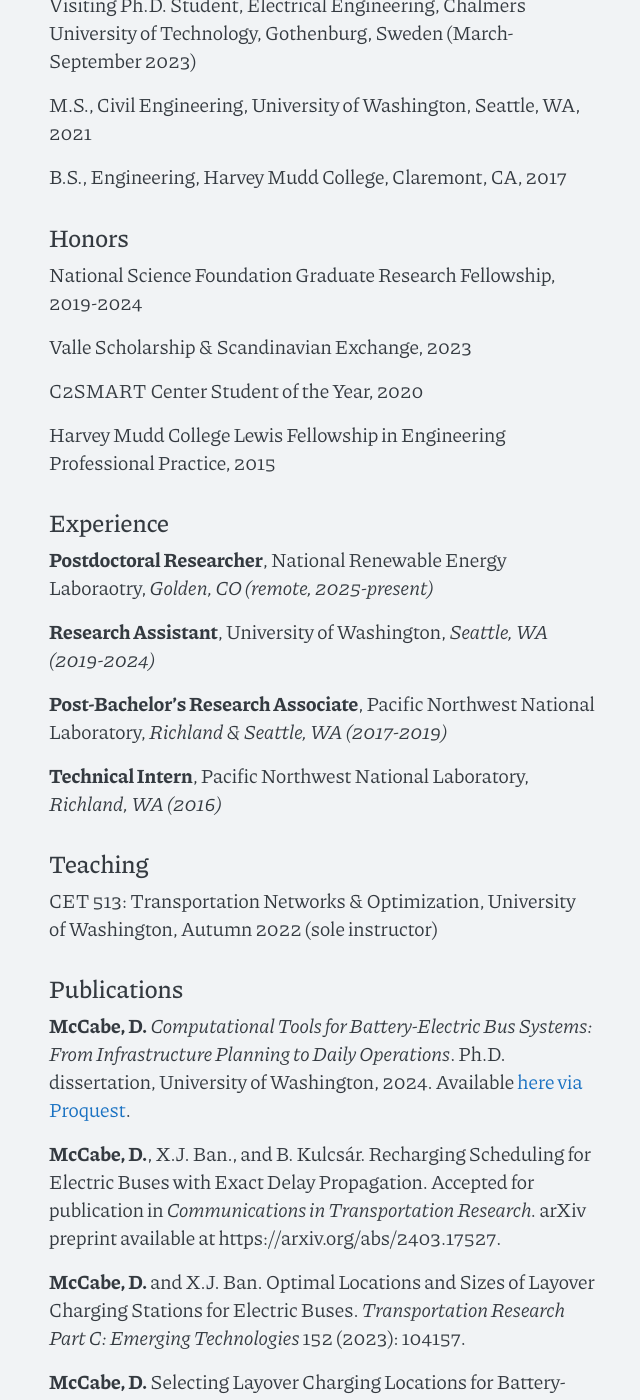
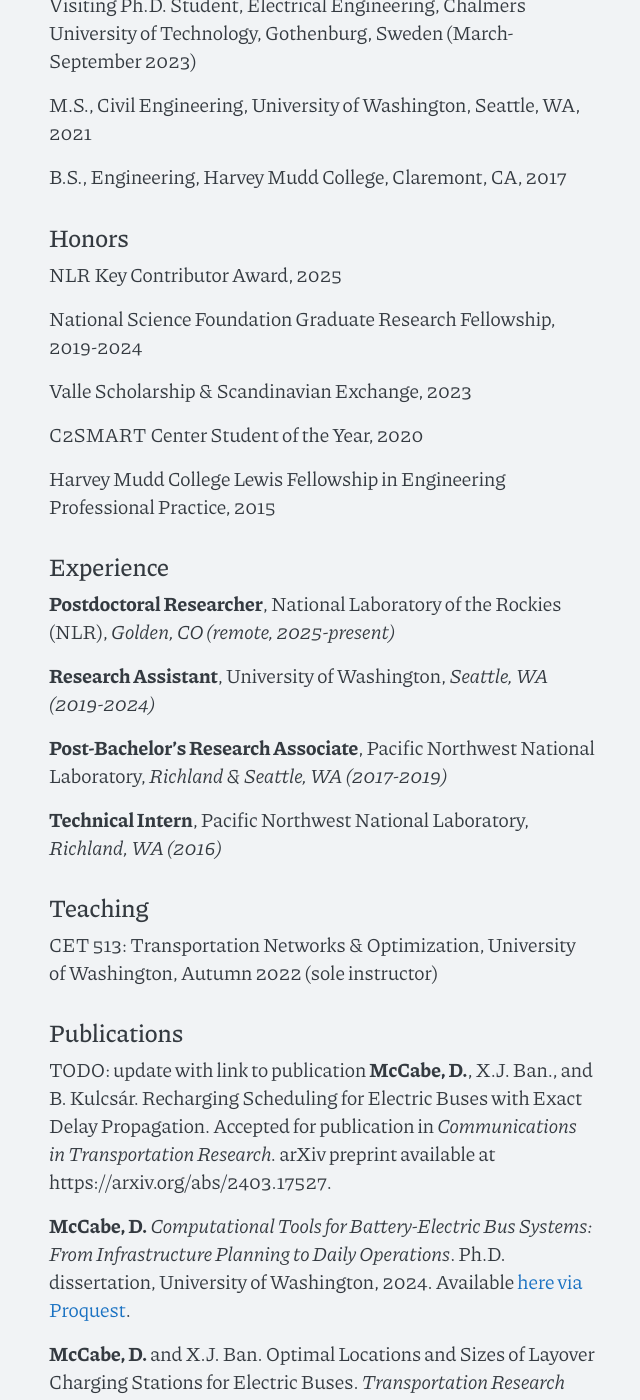
Before and after one commit to dan-mccabe/dan-mccabe.github.io, a Jekyll site: the page built from cv.md, in a window 1280 px wide and 1400 px high, scrolled down 322 px. Shown: the whole window, without its empty margins (318-958 px from the left). Built offline with Jekyll 4.4.1, drawn with Linux system fonts in a browser that asks for light colours.

Commit message:
update lab name

```diff
--- a/cv.md
+++ b/cv.md
@@ -16,6 +16,8 @@ M.S., Civil Engineering, University of Washington, Seattle, WA, 2021
 B.S., Engineering, Harvey Mudd College, Claremont, CA, 2017
 
 ## Honors
+NLR Key Contributor Award, 2025
+
 National Science Foundation Graduate Research Fellowship, 2019-2024
 
 Valle Scholarship & Scandinavian Exchange, 2023
@@ -25,7 +27,7 @@ C2SMART Center Student of the Year, 2020
 Harvey Mudd College Lewis Fellowship in Engineering Professional Practice, 2015
 
 ## Experience
-**Postdoctoral Researcher**, National Renewable Energy Laboraotry, *Golden, CO (remote, 2025-present)*
+**Postdoctoral Researcher**, National Laboratory of the Rockies (NLR), *Golden, CO (remote, 2025-present)*
 
 **Research Assistant**, University of Washington, *Seattle, WA (2019-2024)*
 
@@ -37,10 +39,11 @@ Harvey Mudd College Lewis Fellowship in Engineering Professional Practice, 2015
 CET 513: Transportation Networks & Optimization, University of Washington, Autumn 2022 (sole instructor)
 
 ## Publications
+TODO: update with link to publication
+**McCabe, D.**, X.J. Ban., and B. Kulcsár. Recharging Scheduling for Electric Buses with Exact Delay Propagation. Accepted for publication in *Communications in Transportation Research.* arXiv preprint available at https://arxiv.org/abs/2403.17527.
+
 **McCabe, D.** *Computational Tools for Battery-Electric Bus Systems: From Infrastructure Planning to Daily Operations*. Ph.D. dissertation, University of Washington, 2024.
 Available [here via Proquest](https://www.proquest.com/docview/3105620986?pq-origsite=gscholar&fromopenview=true&sourcetype=Dissertations%20&%20Theses).
-
-**McCabe, D.**, X.J. Ban., and B. Kulcsár. Recharging Scheduling for Electric Buses with Exact Delay Propagation. Accepted for publication in *Communications in Transportation Research.* arXiv preprint available at https://arxiv.org/abs/2403.17527.
 
 **McCabe, D.** and X.J. Ban. Optimal Locations and Sizes of Layover Charging Stations for Electric Buses. *Transportation Research Part C: Emerging Technologies* 152 (2023): 104157.
 
```
Also changed, not shown: index.md (+1 -1 lines), research.md (+22 -3 lines).
